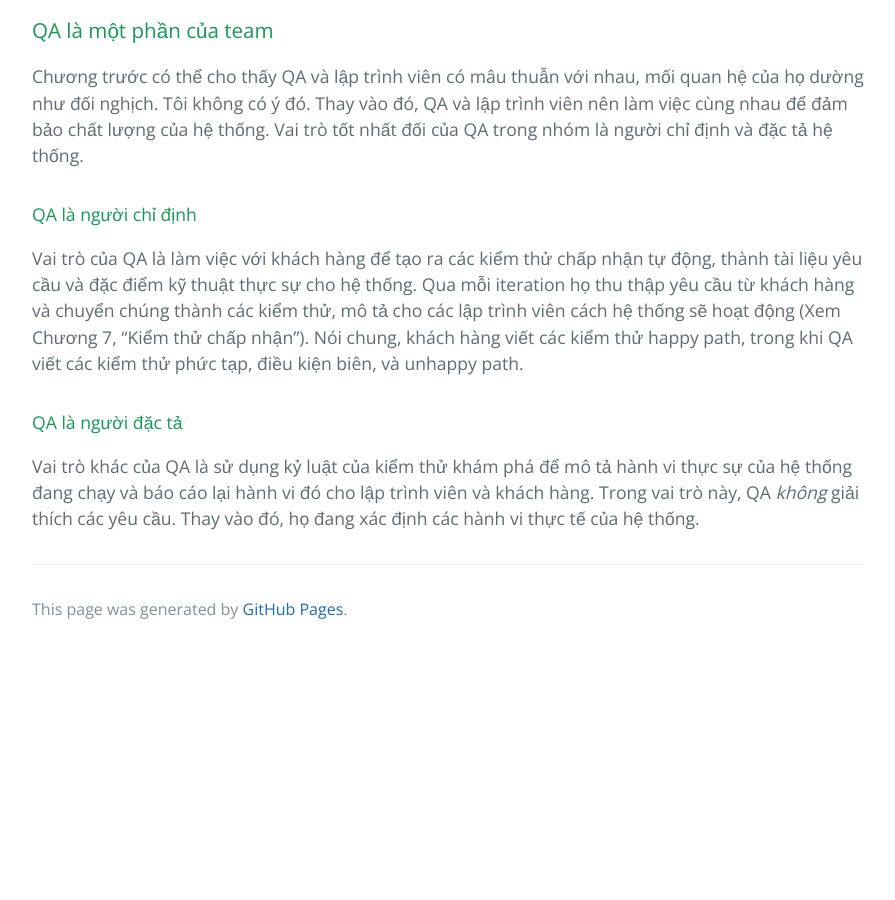
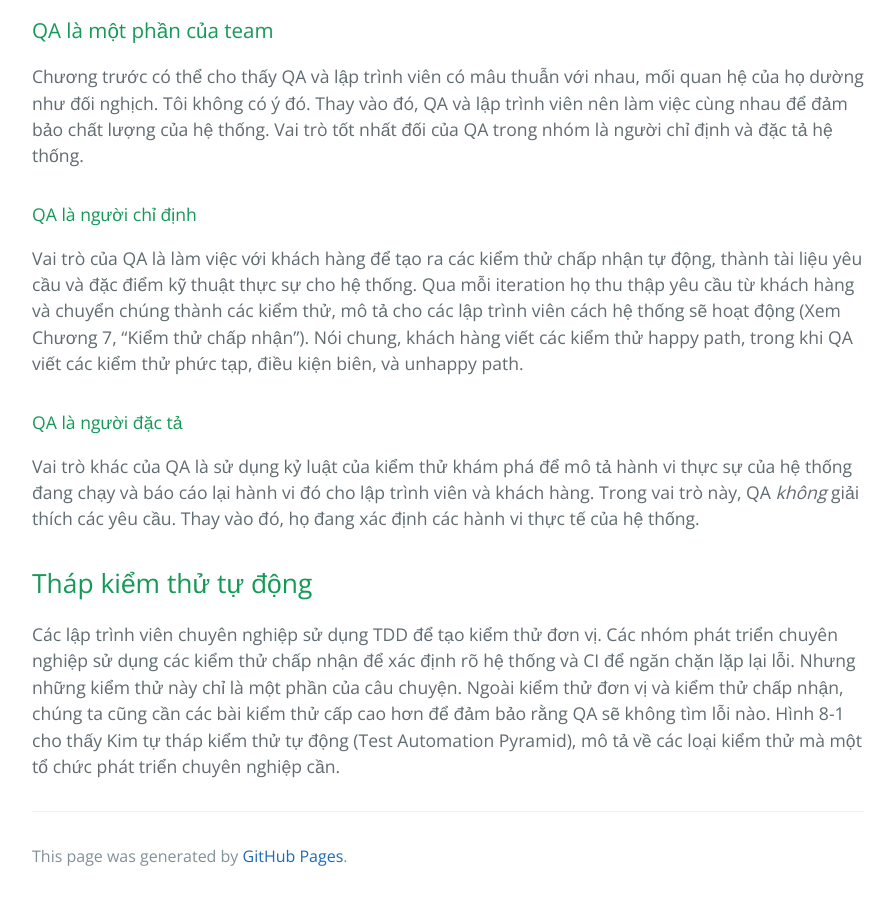
Before and after one commit to HaiBV/haibv.github.io, a Jekyll site: the page built from clean-coder/chapter-8-testing-strategies.md, in a window 1280 px wide and 900 px high, scrolled down 983 px. Shown: the whole window, without its empty margins (192-1087 px from the left). Built offline with Jekyll 4.4.1, drawn with Linux system fonts in a browser that asks for light colours; our own code applies the rules of GitHub Pages for plain Markdown files; before the commit the page ends 1636 px from its top, so only the background shows below that.

Commit message:
Book - The Clean Coder - Chapter 8 - Testing Strategies

```diff
--- a/clean-coder/chapter-8-testing-strategies.md
+++ b/clean-coder/chapter-8-testing-strategies.md
@@ -25,3 +25,7 @@ Vai trò của QA là làm việc với khách hàng để tạo ra các kiểm
 #### QA là người đặc tả
 
 Vai trò khác của QA là sử dụng kỷ luật của kiểm thử khám phá để mô tả hành vi thực sự của hệ thống đang chạy và báo cáo lại hành vi đó cho lập trình viên và khách hàng. Trong vai trò này, QA _không_ giải thích các yêu cầu. Thay vào đó, họ đang xác định các hành vi thực tế của hệ thống.
+
+## Tháp kiểm thử tự động
+
+Các lập trình viên chuyên nghiệp sử dụng TDD để tạo kiểm thử đơn vị. Các nhóm phát triển chuyên nghiệp sử dụng các kiểm thử chấp nhận để xác định rõ hệ thống và CI để ngăn chặn lặp lại lỗi. Nhưng những kiểm thử này chỉ là một phần của câu chuyện. Ngoài kiểm thử đơn vị và kiểm thử chấp nhận, chúng ta cũng cần các bài kiểm thử cấp cao hơn để đảm bảo rằng QA sẽ không tìm lỗi nào. Hình 8-1 cho thấy Kim tự tháp kiểm thử tự động (Test Automation Pyramid), mô tả về các loại kiểm thử mà một tổ chức phát triển chuyên nghiệp cần.
```
